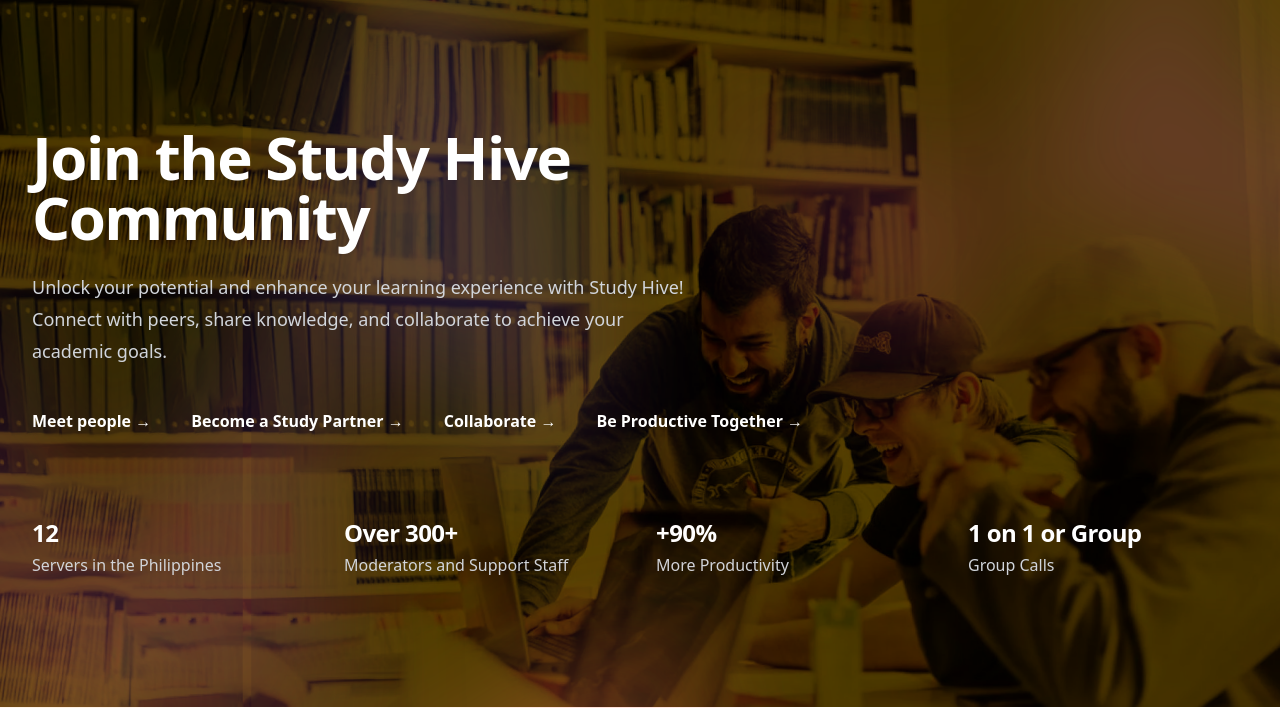
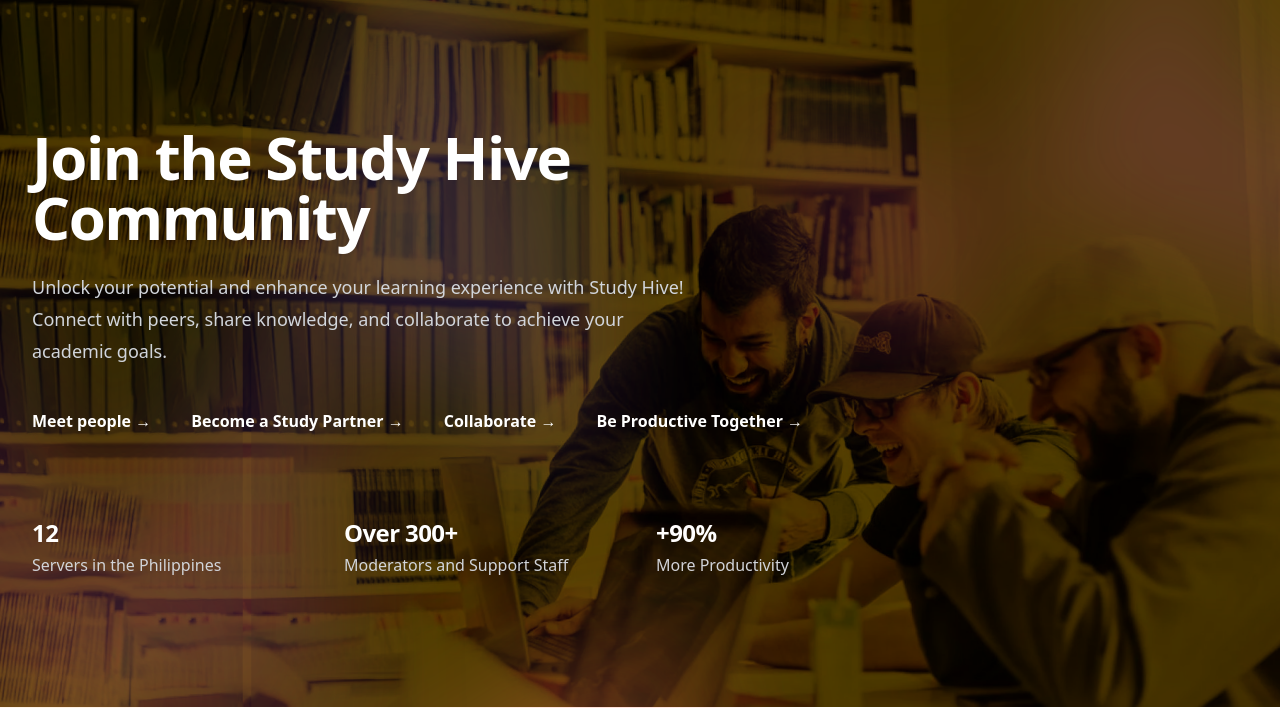
Before and after one commit to Kaazzz/StudyHive, a Django app: template accounts/templates/accounts/index.html in a window 1280 px wide. Shown: the part 1725-2433 px from the top of the page. Run offline with Django 3.2, Linux system fonts and the light colour scheme; the template is opened without the code that fills it, so the values that code supplies are empty.

Commit message:
Edited landing page

```diff
--- a/accounts/templates/accounts/index.html
+++ b/accounts/templates/accounts/index.html
@@ -176,10 +176,7 @@
                 <dt class="text-base leading-7 text-gray-300">More Productivity</dt>
                 <dd class="text-2xl font-bold leading-9 tracking-tight text-white">+90%</dd>
               </div>
-              <div class="flex flex-col-reverse">
-                <dt class="text-base leading-7 text-gray-300">Group Calls</dt>
-                <dd class="text-2xl font-bold leading-9 tracking-tight text-white">1 on 1 or Group</dd>
-              </div>
+
             </dl>
           </div>
         </div>
```
